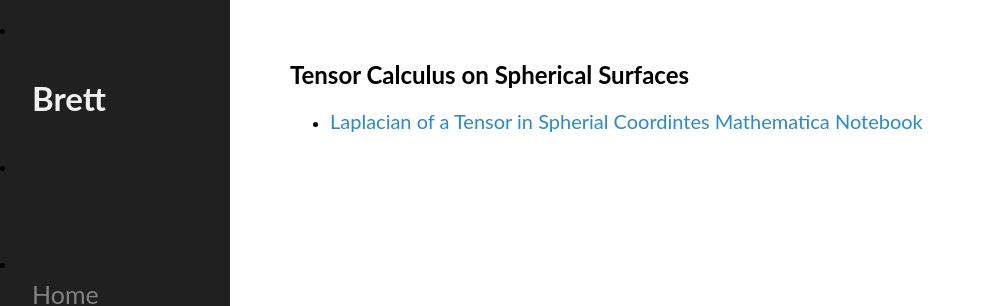
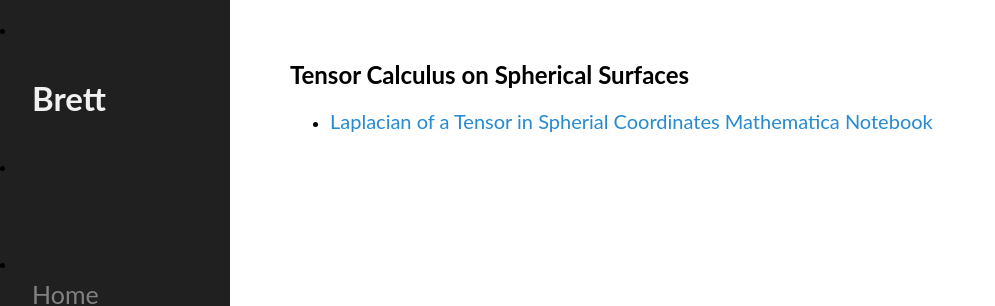
Before and after one commit to mckimb/mckimb.github.io, a Jekyll site: the page built from code/index.html, in a window 1280 px wide. Shown: the top 306 px of the page, without its empty margins (0-995 px from the left). Built offline with Jekyll 4.4.1, drawn with Linux system fonts in a browser that asks for light colours.

Commit message:
Update index.html

```diff
--- a/code/index.html
+++ b/code/index.html
@@ -5,6 +5,6 @@ title: Code
 <div class="blurb">
 	<h2>Tensor Calculus on Spherical Surfaces</h2>
 	<UL>
-	<li><p><a href="/code/tensor_laplacian_me.nb">Laplacian of a Tensor in Spherial Coordintes Mathematica Notebook</a></p>
+	<li><p><a href="/code/tensor_laplacian_me.nb">Laplacian of a Tensor in Spherial Coordinates Mathematica Notebook</a></p>
 	</UL>
 </div><!-- /.blurb -->
```
